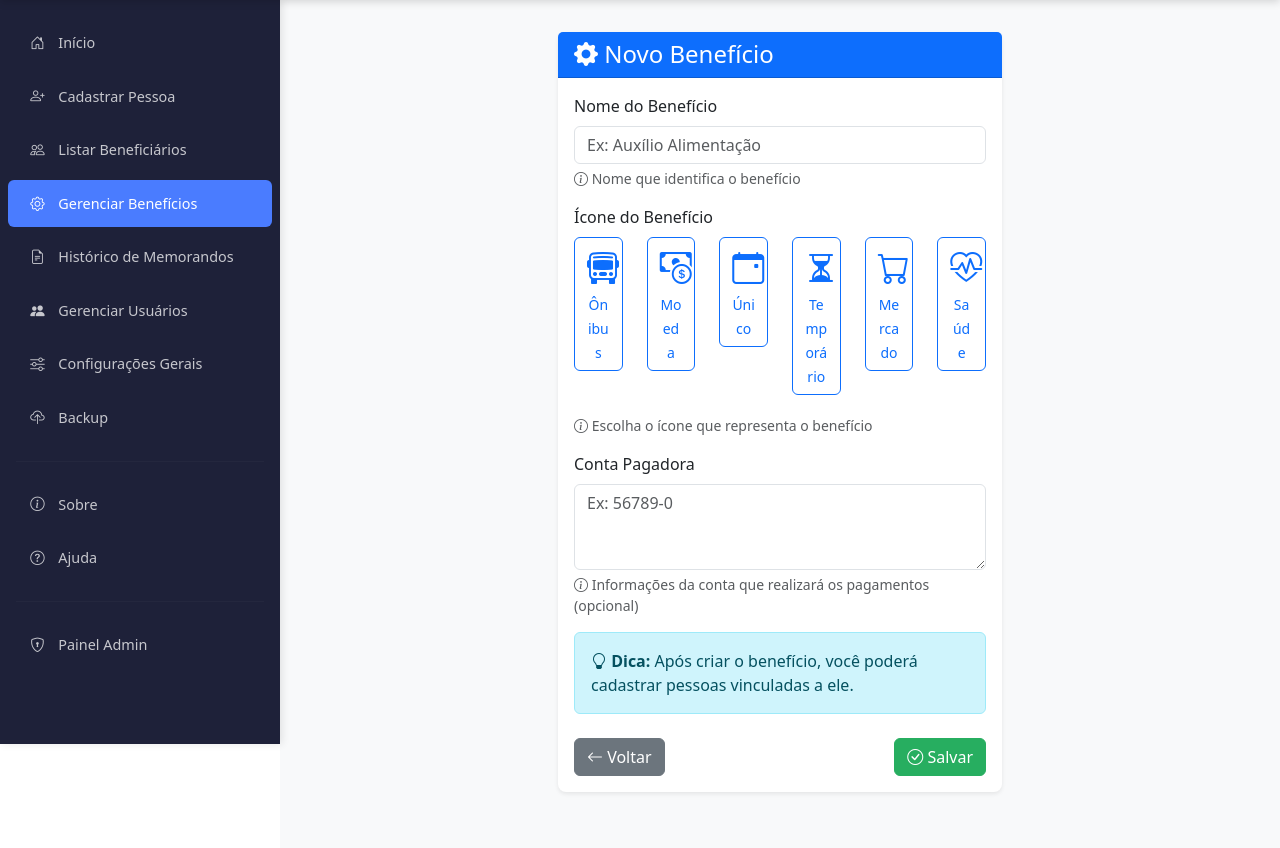
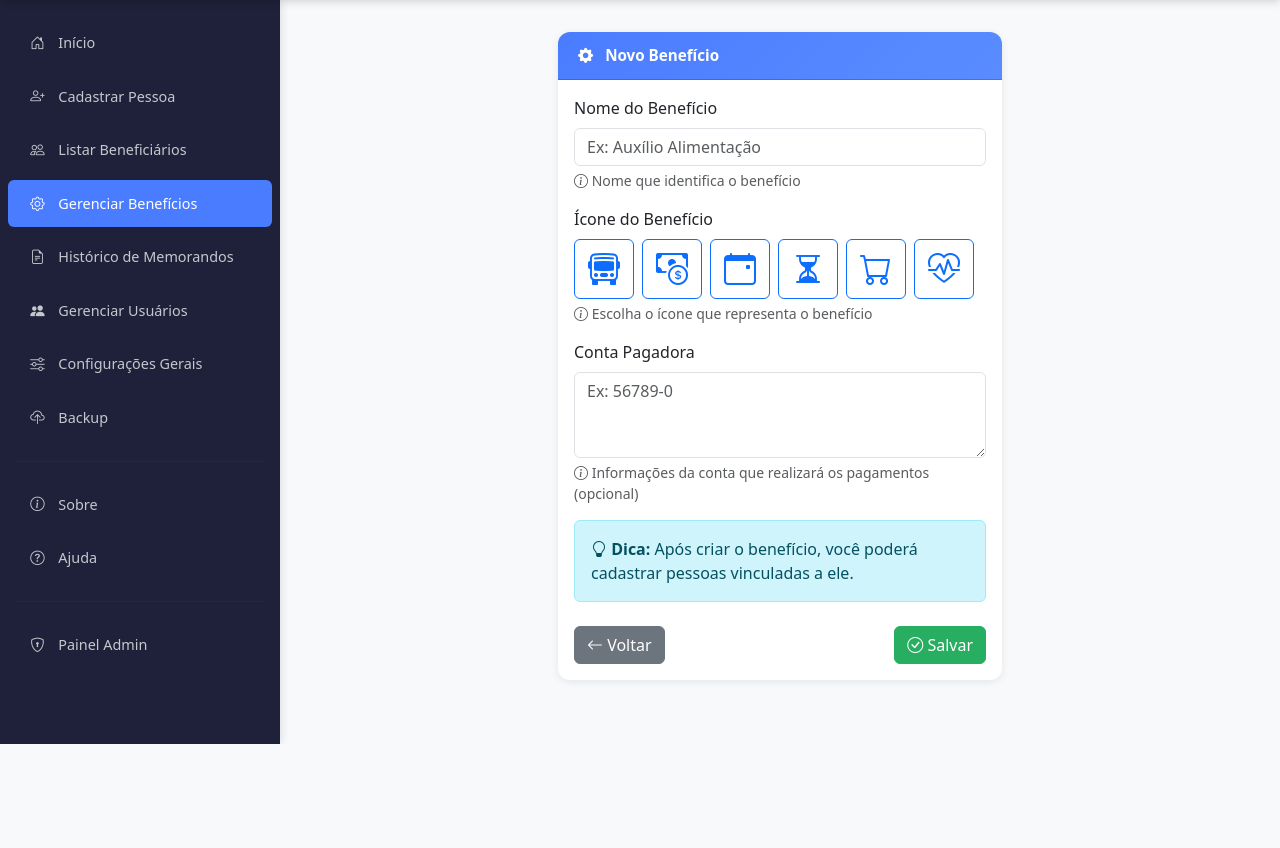
Before and after one commit to David-Felix/mvpgesocial, a Django app: page /beneficios/novo/ in a window 1280 px wide. Shown: the part 56-904 px from the top of the page. After the commit the page ends 800 px from the top, so only its background shows below. Run offline with Django 5.2, Linux system fonts and the light colour scheme; the visitor is signed in with stand-in values (Sample User, id 1); data that the repository does not hold is empty.

Commit message:
Icones dos benefícios

```diff
--- a/static/css/dashboard.css
+++ b/static/css/dashboard.css
@@ -495,3 +495,12 @@
     font-size: 0.7rem;
     line-height: 1.5;
 }
+/* ========== ÍCONES SELETOR (beneficio_form) ========== */
+.icon-selector {
+    width: 60px;
+    height: 60px;
+    display: flex;
+    align-items: center;
+    justify-content: center;
+    font-size: 2rem;
+}
--- a/templates/beneficios/beneficio_form.html
+++ b/templates/beneficios/beneficio_form.html
@@ -1,18 +1,19 @@
-<!-- beneficio_form.html -->
-
 {% extends 'beneficios/base.html' %}
+{% load static %}
 
 {% block title %}{{ titulo }} - Sistema de Benefícios{% endblock %}
+
+{% block extra_css %}
+<link rel="stylesheet" href="{% static 'css/dashboard.css' %}">
+{% endblock %}
 
 {% block content %}
 <div class="container-fluid">
     <div class="row justify-content-center">
         <div class="col-lg-6">
-            <div class="card">
-                <div class="card-header bg-primary text-white">
-                    <h4 class="mb-0">
-                        <i class="bi bi-gear-fill"></i> {{ titulo }}
-                    </h4>
+            <div class="card form-panel">
+                <div class="card-header">
+                    <i class="bi bi-gear-fill"></i> {{ titulo }}
                 </div>
                 <div class="card-body">
                     <form method="post">
@@ -30,55 +31,50 @@
                                 <i class="bi bi-info-circle"></i> Nome que identifica o benefício
                             </div>
                         </div>
+
                         <div class="mb-3">
                             <label class="form-label">Ícone do Benefício</label>
-                            <div class="row">
-                                <div class="col-4 col-md-2 mb-3">
+                            <div class="d-flex flex-wrap gap-2">
+                                <div>
                                     <input type="radio" class="btn-check" name="icone" id="icon1" value="bi-bus-front"
                                            {% if beneficio.icone == 'bi-bus-front' %}checked{% endif %} required>
-                                    <label class="btn btn-outline-primary w-100 text-center" for="icon1">
-                                        <i class="bi bi-bus-front d-block" style="font-size: 2rem;"></i>
-                                        <small>Ônibus</small>
+                                    <label class="btn btn-outline-primary icon-selector" for="icon1">
+                                        <i class="bi bi-bus-front"></i>
                                     </label>
                                 </div>
-                                <div class="col-4 col-md-2 mb-3">
+                                <div>
                                     <input type="radio" class="btn-check" name="icone" id="icon2" value="bi-cash-coin"
                                            {% if beneficio.icone == 'bi-cash-coin' %}checked{% endif %}>
-                                    <label class="btn btn-outline-primary w-100 text-center" for="icon2">
-                                        <i class="bi bi-cash-coin d-block" style="font-size: 2rem;"></i>
-                                        <small>Moeda</small>
+                                    <label class="btn btn-outline-primary icon-selector" for="icon2">
+                                        <i class="bi bi-cash-coin"></i>
                                     </label>
                                 </div>
-                                <div class="col-4 col-md-2 mb-3">
+                                <div>
                                     <input type="radio" class="btn-check" name="icone" id="icon3" value="bi-calendar-event"
                                            {% if beneficio.icone == 'bi-calendar-event' %}checked{% endif %}>
-                                    <label class="btn btn-outline-primary w-100 text-center" for="icon3">
-                                        <i class="bi bi-calendar-event d-block" style="font-size: 2rem;"></i>
-                                        <small>Único</small>
+                                    <label class="btn btn-outline-primary icon-selector" for="icon3">
+                                        <i class="bi bi-calendar-event"></i>
                                     </label>
                                 </div>
-                                <div class="col-4 col-md-2 mb-3">
+                                <div>
                                     <input type="radio" class="btn-check" name="icone" id="icon4" value="bi-hourglass-split"
                                            {% if beneficio.icone == 'bi-hourglass-split' %}checked{% endif %}>
-                                    <label class="btn btn-outline-primary w-100 text-center" for="icon4">
-                                        <i class="bi bi-hourglass-split d-block" style="font-size: 2rem;"></i>
-                                        <small>Temporário</small>
+                                    <label class="btn btn-outline-primary icon-selector" for="icon4">
+                                        <i class="bi bi-hourglass-split"></i>
                                     </label>
                                 </div>
-                                <div class="col-4 col-md-2 mb-3">
+                                <div>
                                     <input type="radio" class="btn-check" name="icone" id="icon5" value="bi-cart"
                                            {% if beneficio.icone == 'bi-cart' %}checked{% endif %}>
-                                    <label class="btn btn-outline-primary w-100 text-center" for="icon5">
-                                        <i class="bi bi-cart d-block" style="font-size: 2rem;"></i>
-                                        <small>Mercado</small>
+                                    <label class="btn btn-outline-primary icon-selector" for="icon5">
+                                        <i class="bi bi-cart"></i>
                                     </label>
                                 </div>
-                                <div class="col-4 col-md-2 mb-3">
+                                <div>
                                     <input type="radio" class="btn-check" name="icone" id="icon6" value="bi-heart-pulse"
                                            {% if beneficio.icone == 'bi-heart-pulse' %}checked{% endif %}>
-                                    <label class="btn btn-outline-primary w-100 text-center" for="icon6">
-                                        <i class="bi bi-heart-pulse d-block" style="font-size: 2rem;"></i>
-                                        <small>Saúde</small>
+                                    <label class="btn btn-outline-primary icon-selector" for="icon6">
+                                        <i class="bi bi-heart-pulse"></i>
                                     </label>
                                 </div>
                             </div>
@@ -86,6 +82,7 @@
                                 <i class="bi bi-info-circle"></i> Escolha o ícone que representa o benefício
                             </div>
                         </div>
+
                         <div class="mb-3">
                             <label class="form-label">Conta Pagadora</label>
                             <textarea name="conta_pagadora"
--- a/templates/beneficios/memorandos_lista.html
+++ b/templates/beneficios/memorandos_lista.html
@@ -21,12 +21,12 @@
         <div class="card-body">
             <form method="get" action="">
                 <div class="row g-3">
-                    <div class="col-md-3">
+                    <div class="col-md-2">
                         <label class="form-label small">Data Início</label>
                         <input type="date" name="data_inicio" class="form-control" value="{{ filtros.data_inicio }}">
                     </div>
 
-                    <div class="col-md-3">
+                    <div class="col-md-2">
                         <label class="form-label small">Data Fim</label>
                         <input type="date" name="data_fim" class="form-control" value="{{ filtros.data_fim }}">
                     </div>
```
